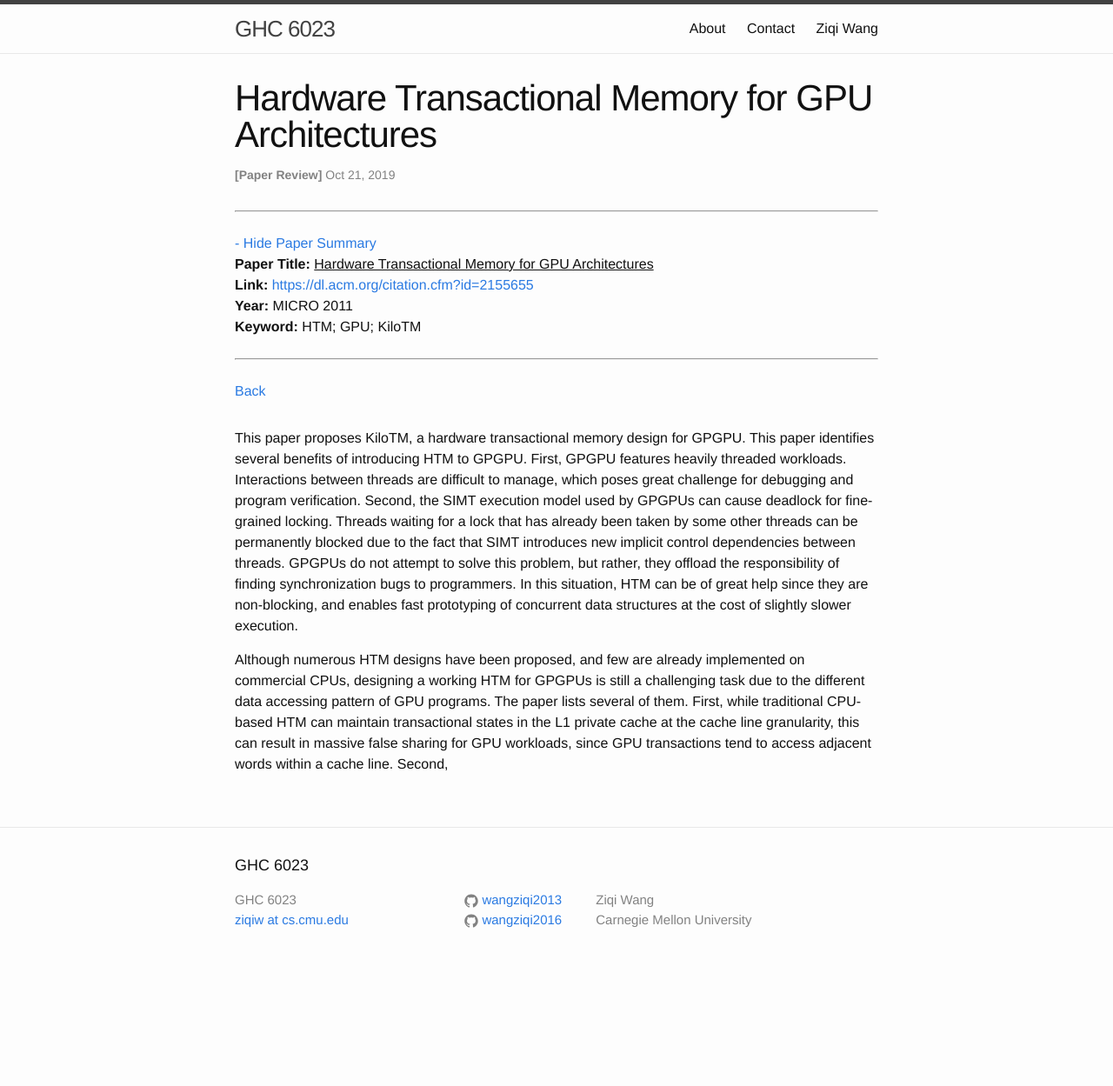
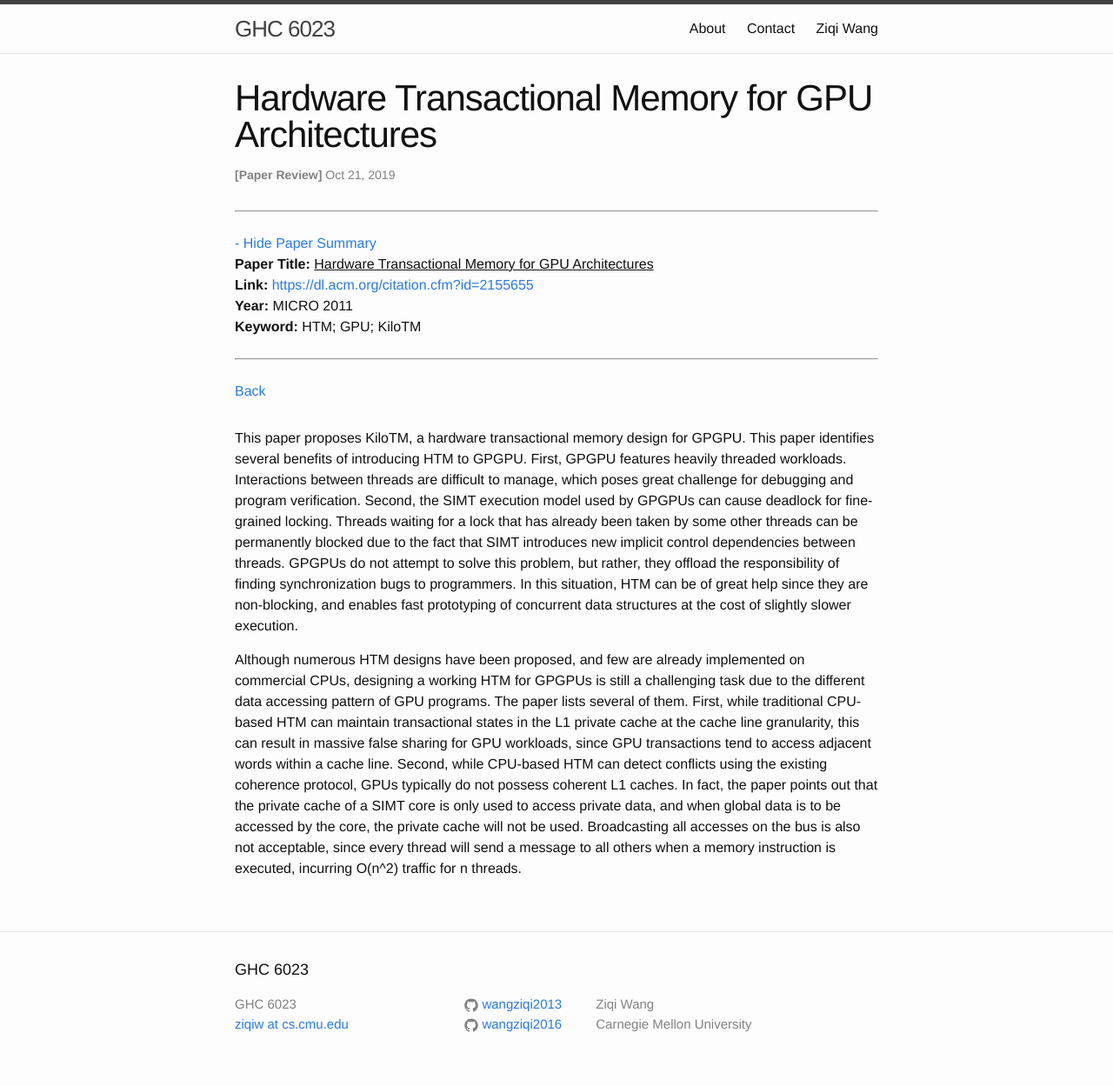
Before and after one commit to wangziqi2013/wangziqi2013.github.io, a Jekyll site: the page built from _posts/2019-10-21-kilotm.markdown, in a window 1280 px wide. Shown: the whole page at 87% size. Built offline with Jekyll 4.4.1, drawn with Linux system fonts in a browser that asks for light colours; before the commit the page ends 1129 px from its top, so only the background shows below that.

Commit message:
Adding second challenge

```diff
--- a/_posts/2019-10-21-kilotm.markdown
+++ b/_posts/2019-10-21-kilotm.markdown
@@ -26,4 +26,8 @@ Although numerous HTM designs have been proposed, and few are already implemente
 HTM for GPGPUs is still a challenging task due to the different data accessing pattern of GPU programs. The paper lists
 several of them. First, while traditional CPU-based HTM can maintain transactional states in the L1 private cache at the
 cache line granularity, this can result in massive false sharing for GPU workloads, since GPU transactions tend to access
-adjacent words within a cache line. Second,
+adjacent words within a cache line. Second, while CPU-based HTM can detect conflicts using the existing coherence protocol,
+GPUs typically do not possess coherent L1 caches. In fact, the paper points out that the private cache of a SIMT core is
+only used to access private data, and when global data is to be accessed by the core, the private cache will not
+be used. Broadcasting all accesses on the bus is also not acceptable, since every thread will send a message to all
+others when a memory instruction is executed, incurring O(n^2) traffic for n threads.
```
